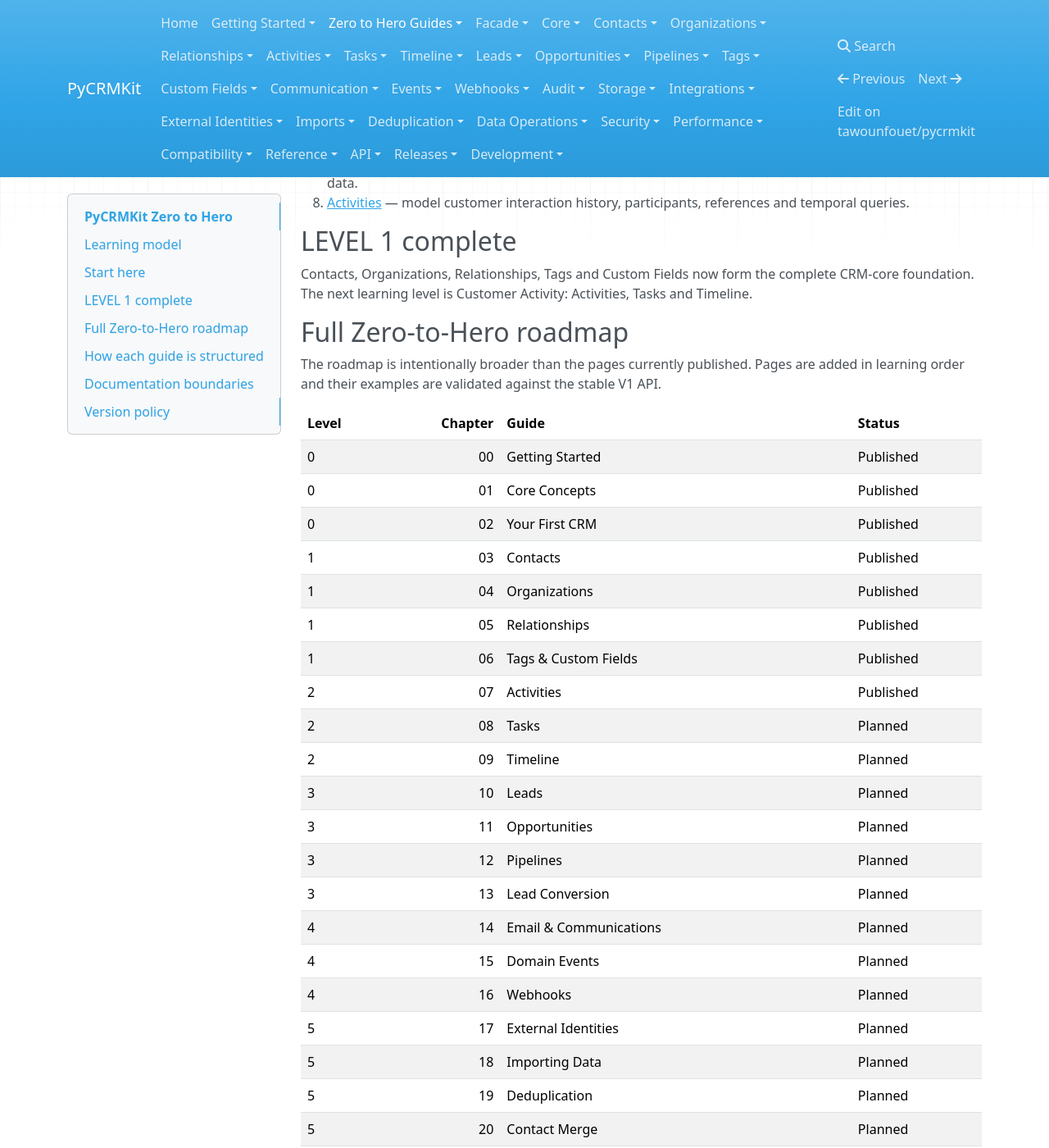
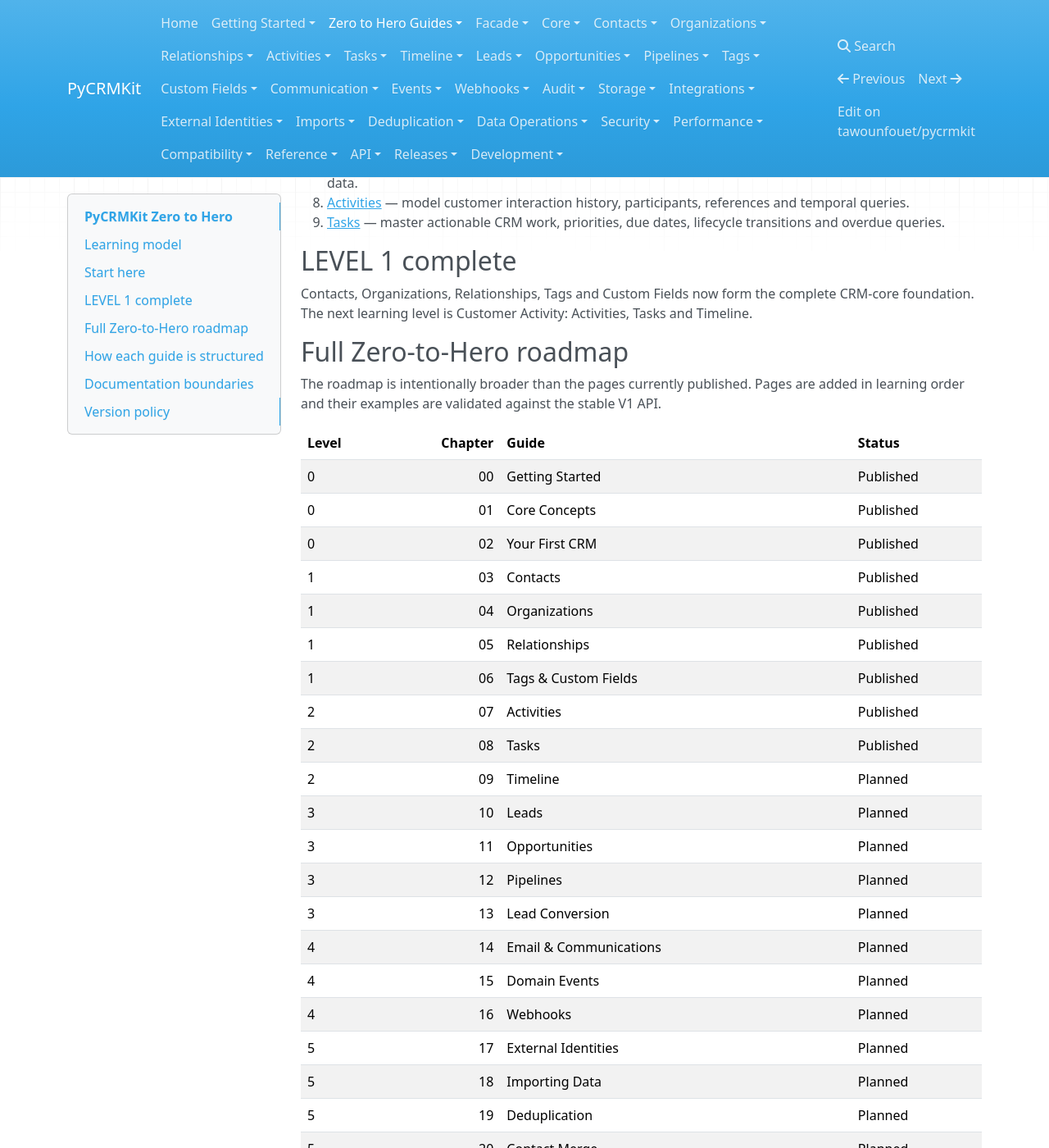
Before and after one commit to tawounfouet/pycrmkit, an MkDocs documentation site: the page built from docs/guides/index.md, in a window 1280 px wide and 1400 px high, scrolled down 912 px. Shown: the whole window at 82% size. Built offline with MkDocs 1.6.1, drawn with Linux system fonts in a browser that asks for light colours; nearby versions of some CDN libraries.

Commit message:
docs: publish Tasks in zero-to-hero roadmap

```diff
--- a/docs/guides/index.md
+++ b/docs/guides/index.md
@@ -41,6 +41,7 @@
 6. [Relationships](05_relationships.md) — connect CRM entities with typed, directional and temporal relationships.
 7. [Tags & Custom Fields](06_tags_and_custom_fields.md) — extend CRM entities with reusable classification and versioned typed business data.
 8. [Activities](07_activities.md) — model customer interaction history, participants, references and temporal queries.
+9. [Tasks](08_tasks.md) — master actionable CRM work, priorities, due dates, lifecycle transitions and overdue queries.
 
 ## LEVEL 1 complete
 
@@ -61,7 +62,7 @@
 | 1 | 05 | Relationships | Published |
 | 1 | 06 | Tags & Custom Fields | Published |
 | 2 | 07 | Activities | Published |
-| 2 | 08 | Tasks | Planned |
+| 2 | 08 | Tasks | Published |
 | 2 | 09 | Timeline | Planned |
 | 3 | 10 | Leads | Planned |
 | 3 | 11 | Opportunities | Planned |
```
